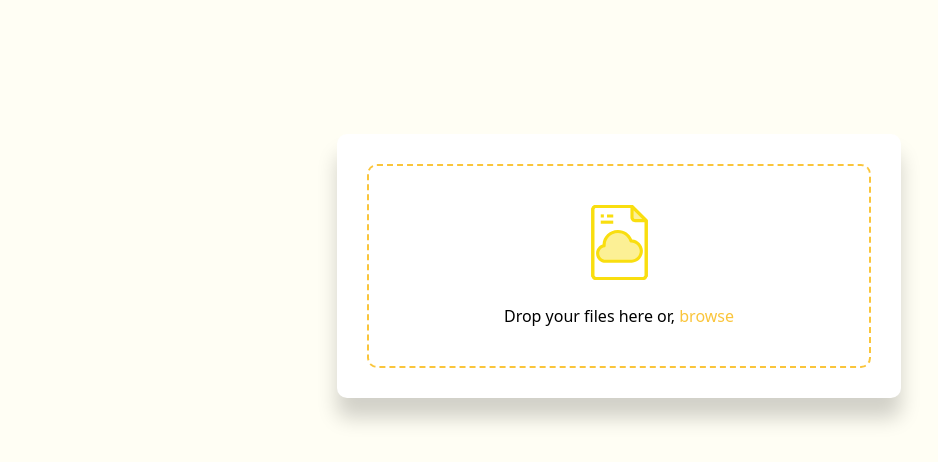
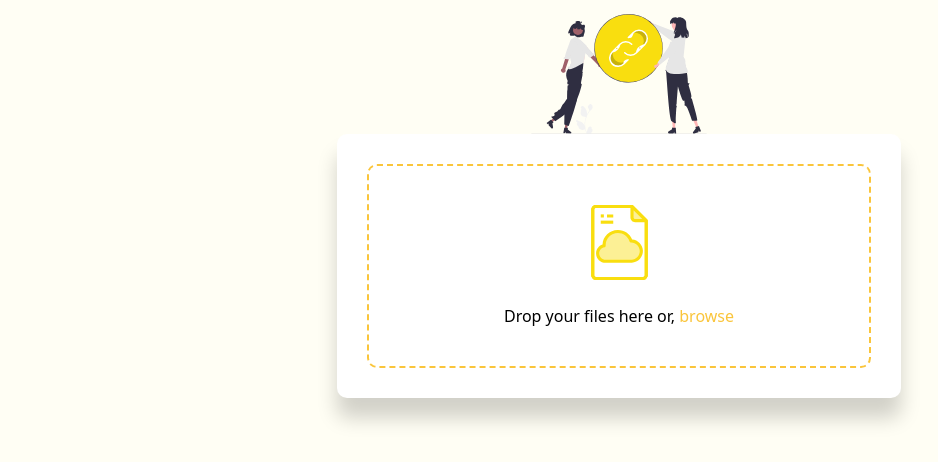
Before and after one commit to cheffycoder/ShareOn-frontend, a plain HTML site: page index.html in a window 1280 px wide. Shown: the part 194-656 px from the top of the page, without its empty margins (21-959 px from the left). Drawn offline with Linux system fonts and the light colour scheme; the site is published under a folder, as on GitHub Pages, so addresses that start at the root find nothing.

Commit message:
Illustration Fix

```diff
--- a/style.css
+++ b/style.css
@@ -251,7 +251,7 @@ body,
 /* Illustration */
 
 .illustration{
-  background: url('/assets/sharing_illustration.svg') no-repeat center;
+  background: url('./assets/sharing_illustration.svg') no-repeat center;
   background-size: contain;
   height: 15vh;
   width: 25vw;
```
